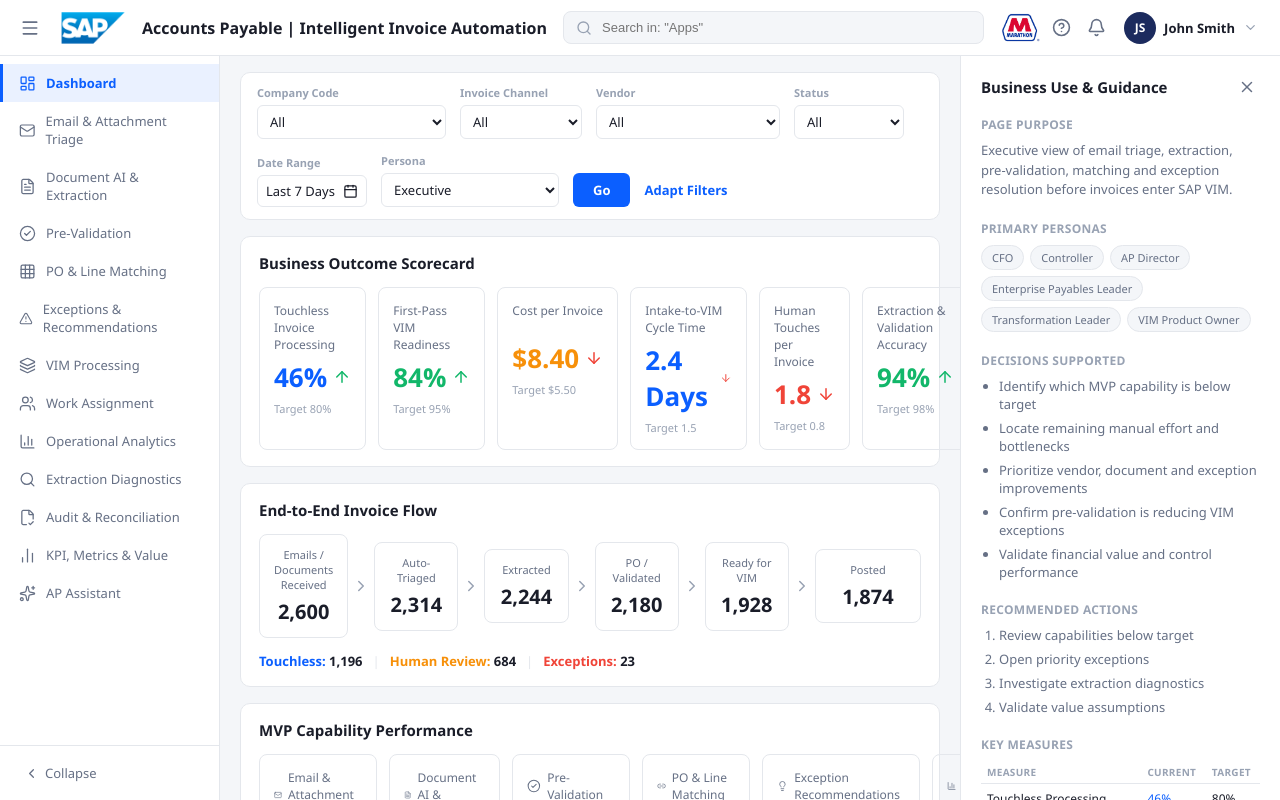
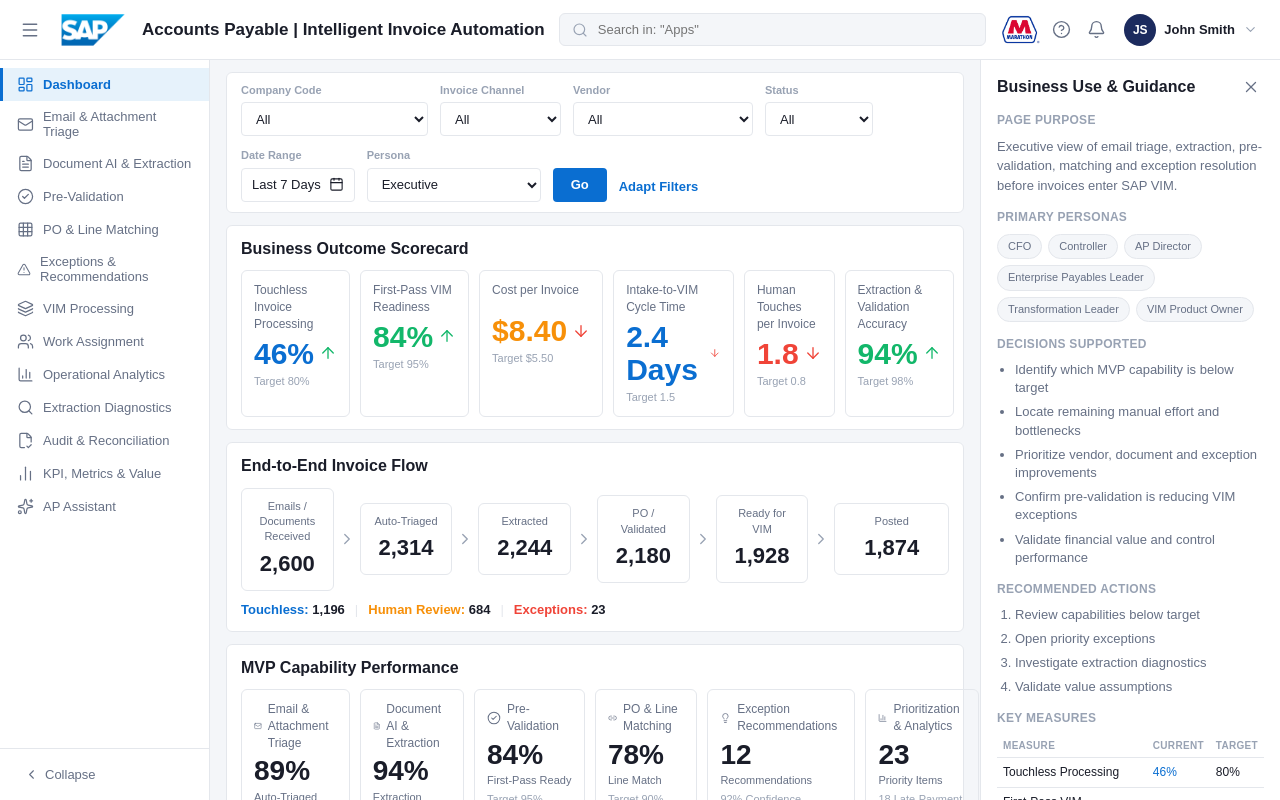
Before and after one commit to Dharshini-Prem-Anand/marathon_version2, a React (Vite) app: page / in a window 1280 px wide. Built offline with nearby package versions, Linux system fonts and the light colour scheme.

Commit message:
font and design changes

```diff
--- a/src/App.css
+++ b/src/App.css
@@ -10,9 +10,9 @@
 .topbar {
   display: flex;
   align-items: center;
-  gap: 16px;
-  height: 56px;
-  min-height: 56px;
+  gap: 14px;
+  height: 60px;
+  min-height: 60px;
   padding: 0 16px;
   background: var(--bg-panel);
   border-bottom: 1px solid var(--border);
@@ -43,7 +43,7 @@
 
 
 .topbar-title {
-  font-size: 16px;
+  font-size: 17px;
   font-weight: 600;
   color: var(--text-primary);
   white-space: nowrap;
@@ -58,7 +58,7 @@
   gap: 8px;
   background: var(--bg-app);
   border: 1px solid var(--border);
-  border-radius: 8px;
+  border-radius: 6px;
   padding: 7px 12px;
   color: var(--text-muted);
 }
@@ -112,7 +112,7 @@
 
 /* ---------- SIDEBAR ---------- */
 .sidebar {
-  width: 220px;
+  width: 210px;
   flex-shrink: 0;
   background: var(--bg-sidebar);
   border-right: 1px solid var(--border);
@@ -145,13 +145,13 @@
 .sidebar-item {
   display: flex;
   align-items: center;
-  gap: 10px;
+  gap: 9px;
   width: 100%;
   text-align: left;
   background: none;
   border: none;
   cursor: pointer;
-  padding: 10px 16px;
+  padding: 8px 14px;
   font-size: 13px;
   color: var(--text-secondary);
   border-left: 3px solid transparent;
@@ -210,24 +210,24 @@
 .main-content {
   flex: 1;
   overflow-y: auto;
-  padding: 16px 20px 32px;
-  display: flex;
-  flex-direction: column;
-  gap: 16px;
+  padding: 12px 16px 24px;
+  display: flex;
+  flex-direction: column;
+  gap: 12px;
   min-width: 0;
 }
 
 .panel {
   background: var(--bg-panel);
   border: 1px solid var(--border);
-  border-radius: 10px;
-  padding: 16px 18px;
+  border-radius: 6px;
+  padding: 12px 14px;
 }
 
 .panel-title {
-  font-size: 15px;
-  font-weight: 700;
-  margin: 0 0 14px;
+  font-size: 16px;
+  font-weight: 700;
+  margin: 0 0 10px;
   color: var(--text-primary);
 }
 
@@ -235,19 +235,19 @@
 .filter-bar {
   display: flex;
   align-items: flex-end;
-  gap: 14px;
+  gap: 12px;
   background: var(--bg-panel);
   border: 1px solid var(--border);
-  border-radius: 10px;
-  padding: 12px 16px;
+  border-radius: 6px;
+  padding: 10px 14px;
   flex-wrap: wrap;
 }
 
 .filter-field {
   display: flex;
   flex-direction: column;
-  gap: 5px;
-  min-width: 110px;
+  gap: 4px;
+  min-width: 108px;
 }
 
 .filter-field label {
@@ -259,8 +259,9 @@
 .filter-field select,
 .filter-field input[type='text'] {
   border: 1px solid var(--border);
-  border-radius: 6px;
-  padding: 6px 8px;
+  border-radius: 4px;
+  padding: 0 10px;
+  height: 34px;
   font-size: 13px;
   color: var(--text-primary);
   background: var(--bg-panel);
@@ -273,8 +274,9 @@
   justify-content: space-between;
   gap: 8px;
   border: 1px solid var(--border);
-  border-radius: 6px;
-  padding: 6px 8px;
+  border-radius: 4px;
+  padding: 0 10px;
+  height: 34px;
   font-size: 13px;
   color: var(--text-primary);
 }
@@ -283,8 +285,9 @@
   background: var(--blue);
   color: #fff;
   border: none;
-  border-radius: 6px;
-  padding: 8px 20px;
+  border-radius: 4px;
+  padding: 0 18px;
+  height: 34px;
   font-size: 13px;
   font-weight: 600;
   cursor: pointer;
@@ -304,33 +307,34 @@
 .scorecard-grid {
   display: grid;
   grid-template-columns: repeat(6, 1fr);
-  gap: 12px;
+  gap: 10px;
 }
 
 .scorecard-card {
   border: 1px solid var(--border);
-  border-radius: 8px;
-  padding: 14px;
-  display: flex;
-  flex-direction: column;
-  gap: 6px;
+  border-radius: 6px;
+  padding: 11px 12px;
+  display: flex;
+  flex-direction: column;
+  gap: 4px;
 }
 
 .scorecard-label {
   font-size: 12px;
   color: var(--text-secondary);
-  min-height: 32px;
+  min-height: 28px;
 }
 
 .scorecard-value-row {
   display: flex;
   align-items: center;
-  gap: 6px;
+  gap: 5px;
 }
 
 .scorecard-value {
-  font-size: 26px;
-  font-weight: 700;
+  font-size: 30px;
+  font-weight: 700;
+  line-height: 1.1;
 }
 
 .scorecard-target {
@@ -379,19 +383,19 @@
 .flow-step {
   flex: 1;
   border: 1px solid var(--border);
-  border-radius: 8px;
-  padding: 12px 14px;
+  border-radius: 6px;
+  padding: 10px 12px;
   text-align: center;
 }
 
 .flow-step-label {
   font-size: 11px;
   color: var(--text-secondary);
-  margin-bottom: 6px;
+  margin-bottom: 4px;
 }
 
 .flow-step-value {
-  font-size: 20px;
+  font-size: 22px;
   font-weight: 700;
   color: var(--text-primary);
 }
@@ -402,7 +406,7 @@
 }
 
 .flow-legend {
-  margin-top: 14px;
+  margin-top: 10px;
   font-size: 13px;
   display: flex;
   gap: 10px;
@@ -426,16 +430,16 @@
 .capability-grid {
   display: grid;
   grid-template-columns: repeat(6, 1fr);
-  gap: 12px;
+  gap: 10px;
 }
 
 .capability-card {
   border: 1px solid var(--border);
-  border-radius: 8px;
-  padding: 14px;
-  display: flex;
-  flex-direction: column;
-  gap: 4px;
+  border-radius: 6px;
+  padding: 11px 12px;
+  display: flex;
+  flex-direction: column;
+  gap: 3px;
 }
 
 .capability-header {
@@ -444,14 +448,15 @@
   gap: 6px;
   font-size: 12px;
   color: var(--text-secondary);
-  min-height: 32px;
+  min-height: 28px;
 }
 
 .capability-value {
-  font-size: 24px;
-  font-weight: 700;
-  color: var(--text-primary);
-  margin-top: 4px;
+  font-size: 28px;
+  font-weight: 700;
+  color: var(--text-primary);
+  margin-top: 2px;
+  line-height: 1.1;
 }
 
 .capability-value-label {
@@ -462,7 +467,7 @@
 .capability-target {
   font-size: 11px;
   color: var(--text-muted);
-  margin-bottom: 6px;
+  margin-bottom: 4px;
 }
 
 .capability-footer {
@@ -470,8 +475,8 @@
   align-items: baseline;
   gap: 6px;
   border-top: 1px solid var(--border);
-  padding-top: 8px;
-  margin-top: 4px;
+  padding-top: 6px;
+  margin-top: 2px;
 }
 
 .capability-stat {
@@ -501,12 +506,12 @@
   text-transform: uppercase;
   letter-spacing: 0.3px;
   color: var(--text-muted);
-  padding: 8px 10px;
+  padding: 6px 8px;
   border-bottom: 1px solid var(--border);
 }
 
 tbody td {
-  padding: 10px;
+  padding: 7px 8px;
   border-bottom: 1px solid var(--border);
   color: var(--text-primary);
   white-space: nowrap;
@@ -555,15 +560,15 @@
 .bottlenecks-grid {
   display: grid;
   grid-template-columns: 1.3fr 1fr 1fr;
-  gap: 24px;
+  gap: 12px;
 }
 
 .bottleneck-row {
   display: grid;
-  grid-template-columns: 130px 1fr 40px;
-  align-items: center;
-  gap: 10px;
-  margin-bottom: 12px;
+  grid-template-columns: 120px 1fr 36px;
+  align-items: center;
+  gap: 8px;
+  margin-bottom: 9px;
   font-size: 12px;
 }
 
@@ -593,9 +598,9 @@
 .diagnostics-list {
   display: flex;
   flex-direction: column;
-  gap: 14px;
+  gap: 10px;
   border-left: 1px solid var(--border);
-  padding-left: 24px;
+  padding-left: 16px;
 }
 
 .diagnostic-row {
@@ -617,10 +622,10 @@
 
 .intervention-panel {
   border-left: 1px solid var(--border);
-  padding-left: 24px;
-  display: flex;
-  flex-direction: column;
-  gap: 10px;
+  padding-left: 16px;
+  display: flex;
+  flex-direction: column;
+  gap: 8px;
 }
 
 .intervention-title {
@@ -636,8 +641,8 @@
 
 .intervention-stats {
   display: flex;
-  gap: 24px;
-  margin: 4px 0;
+  gap: 18px;
+  margin: 2px 0;
 }
 
 .intervention-stat-label {
@@ -646,16 +651,18 @@
 }
 
 .intervention-stat-value {
-  font-size: 20px;
-  font-weight: 700;
+  font-size: 24px;
+  font-weight: 700;
+  line-height: 1.1;
 }
 
 .btn-primary {
   background: var(--blue);
   color: #fff;
   border: none;
-  border-radius: 6px;
-  padding: 10px 14px;
+  border-radius: 4px;
+  padding: 0 14px;
+  height: 34px;
   font-size: 13px;
   font-weight: 600;
   cursor: pointer;
@@ -669,24 +676,24 @@
 .value-grid {
   display: grid;
   grid-template-columns: repeat(5, 1fr);
-  gap: 12px;
-  margin-bottom: 16px;
+  gap: 10px;
+  margin-bottom: 12px;
 }
 
 .value-card {
   border: 1px solid var(--border);
-  border-radius: 8px;
-  padding: 14px;
+  border-radius: 6px;
+  padding: 11px 12px;
   display: flex;
   flex-direction: column;
   align-items: center;
   text-align: center;
-  gap: 6px;
+  gap: 5px;
 }
 
 .value-icon {
-  width: 36px;
-  height: 36px;
+  width: 32px;
+  height: 32px;
   border-radius: 50%;
   background: var(--blue-light);
   color: var(--blue);
@@ -696,9 +703,10 @@
 }
 
 .value-value {
-  font-size: 20px;
-  font-weight: 700;
-  color: var(--text-primary);
+  font-size: 24px;
+  font-weight: 700;
+  color: var(--text-primary);
+  line-height: 1.1;
 }
 
 .value-label {
@@ -709,7 +717,7 @@
 .value-title {
   font-size: 12px;
   color: var(--text-secondary);
-  margin-top: 4px;
+  margin-top: 2px;
 }
 
 .value-footer {
@@ -720,7 +728,7 @@
   font-size: 12px;
   color: var(--text-secondary);
   border-top: 1px solid var(--border);
-  padding-top: 14px;
+  padding-top: 10px;
 }
 
 .value-footer-item strong {
@@ -729,19 +737,19 @@
 
 /* ---------- GUIDANCE PANEL ---------- */
 .guidance-panel {
-  width: 320px;
+  width: 300px;
   flex-shrink: 0;
   background: var(--bg-panel);
   border-left: 1px solid var(--border);
   overflow-y: auto;
-  padding: 18px 20px 32px;
+  padding: 14px 16px 24px;
 }
 
 .guidance-header {
   display: flex;
   align-items: center;
   justify-content: space-between;
-  margin-bottom: 16px;
+  margin-bottom: 12px;
 }
 
 .guidance-header.guidance-header-leading {
@@ -750,7 +758,7 @@
 }
 
 .guidance-header h2 {
-  font-size: 15px;
+  font-size: 16px;
   margin: 0;
 }
 
@@ -766,7 +774,7 @@
 }
 
 .guidance-section {
-  margin-bottom: 20px;
+  margin-bottom: 14px;
 }
 
 .guidance-section h3 {
@@ -862,10 +870,11 @@
 /* ---------- SHARED: BADGES ---------- */
 .badge {
   display: inline-block;
-  padding: 3px 10px;
+  padding: 2px 8px;
   border-radius: 20px;
   font-size: 11px;
   font-weight: 600;
+  white-space: nowrap;
 }
 
 .badge-blue {
@@ -893,8 +902,9 @@
   background: var(--bg-panel);
   color: var(--blue);
   border: 1px solid var(--blue);
-  border-radius: 6px;
-  padding: 9px 14px;
+  border-radius: 4px;
+  padding: 0 14px;
+  height: 34px;
   font-size: 13px;
   font-weight: 600;
   cursor: pointer;
@@ -915,23 +925,23 @@
 .stat-card {
   background: var(--bg-panel);
   border: 1px solid var(--border);
-  border-radius: 10px;
-  padding: 14px;
-  display: flex;
-  flex-direction: column;
-  gap: 8px;
+  border-radius: 6px;
+  padding: 11px 12px;
+  display: flex;
+  flex-direction: column;
+  gap: 6px;
 }
 
 .stat-card-header {
   display: flex;
   align-items: center;
-  gap: 8px;
+  gap: 7px;
 }
 
 .stat-icon {
-  width: 30px;
-  height: 30px;
-  border-radius: 8px;
+  width: 28px;
+  height: 28px;
+  border-radius: 6px;
   background: var(--bg-app);
   display: flex;
   align-items: center;
@@ -946,8 +956,9 @@
 }
 
 .stat-value {
-  font-size: 22px;
-  font-weight: 700;
+  font-size: 30px;
+  font-weight: 700;
+  line-height: 1.1;
 }
 
 .stat-target {
@@ -959,7 +970,7 @@
 .triage-main-grid {
   display: grid;
   grid-template-columns: minmax(0, 1.8fr) minmax(0, 1fr);
-  gap: 16px;
+  gap: 12px;
   align-items: start;
 }
 
@@ -1013,7 +1024,7 @@
 .triage-secondary-grid {
   display: grid;
   grid-template-columns: minmax(0, 1fr) minmax(0, 1fr);
-  gap: 16px;
+  gap: 12px;
 }
 
 /* ---------- TRIAGE QUEUE TABLE ---------- */
@@ -1078,7 +1089,7 @@
 
 .proposed-classification {
   border: 1px solid var(--border);
-  border-radius: 8px;
+  border-radius: 6px;
   padding: 12px;
   margin-top: 4px;
 }
@@ -1276,14 +1287,14 @@
 .docai-main-grid {
   display: grid;
   grid-template-columns: minmax(0, 1.2fr) minmax(0, 1.4fr);
-  gap: 16px;
+  gap: 12px;
   align-items: start;
 }
 
 .doc-ai-secondary-grid {
   display: grid;
   grid-template-columns: repeat(3, minmax(0, 1fr));
-  gap: 16px;
+  gap: 12px;
 }
 
 .doc-ai-secondary-grid table {
@@ -1376,8 +1387,8 @@
 
 .invoice-mock {
   border: 1px solid var(--border);
-  border-radius: 8px;
-  padding: 16px;
+  border-radius: 6px;
+  padding: 12px;
   font-size: 12px;
   color: var(--text-primary);
   background: var(--bg-panel);
@@ -1645,7 +1656,7 @@
   grid-template-areas:
     'preview rules vendor'
     'actions actions vendor';
-  gap: 16px;
+  gap: 12px;
   align-items: start;
 }
 
@@ -1661,7 +1672,7 @@
   grid-area: vendor;
   display: flex;
   flex-direction: column;
-  gap: 16px;
+  gap: 12px;
 }
 
 .pv-actions {
@@ -1855,7 +1866,7 @@
   background: #fef8e7;
   border: 1px solid #f2d98a;
   color: #8a6d1a;
-  border-radius: 8px;
+  border-radius: 6px;
   padding: 12px 16px;
   font-size: 13px;
 }
@@ -1873,7 +1884,7 @@
 .po-main-grid {
   display: grid;
   grid-template-columns: minmax(0, 2.1fr) minmax(0, 1fr);
-  gap: 16px;
+  gap: 12px;
   align-items: start;
 }
 
@@ -1889,14 +1900,14 @@
   align-items: center;
   gap: 10px;
   border: 1px solid var(--border);
-  border-radius: 8px;
+  border-radius: 6px;
   padding: 12px;
 }
 
 .match-summary-icon {
   width: 34px;
   height: 34px;
-  border-radius: 8px;
+  border-radius: 6px;
   background: var(--bg-app);
   color: var(--text-secondary);
   display: flex;
@@ -1972,8 +1983,8 @@
 
 .matching-performance-card {
   border: 1px solid var(--border);
-  border-radius: 8px;
-  padding: 14px;
+  border-radius: 6px;
+  padding: 12px;
   text-align: center;
 }
 
@@ -1985,7 +1996,7 @@
 }
 
 .matching-performance-percent {
-  font-size: 22px;
+  font-size: 28px;
   font-weight: 700;
 }
 
@@ -2080,7 +2091,7 @@
 .exceptions-main-grid {
   display: grid;
   grid-template-columns: minmax(0, 1.5fr) minmax(0, 1fr);
-  gap: 16px;
+  gap: 12px;
   align-items: start;
 }
 
@@ -2178,7 +2189,7 @@
   background: var(--blue-light);
   border: 1px solid #b8d4fb;
   color: #0b5fff;
-  border-radius: 8px;
+  border-radius: 6px;
   padding: 12px 16px;
   font-size: 13px;
 }
@@ -2201,7 +2212,7 @@
   border: none;
   cursor: pointer;
   padding: 4px 6px;
-  border-radius: 8px;
+  border-radius: 6px;
   flex-shrink: 0;
 }
 
@@ -2226,7 +2237,7 @@
 }
 
 .page-header h1 {
-  font-size: 24px;
+  font-size: 18px;
   font-weight: 700;
   color: var(--text-primary);
   margin: 0 0 4px;
@@ -2242,7 +2253,7 @@
   display: flex;
   align-items: flex-start;
   justify-content: space-between;
-  gap: 16px;
+  gap: 12px;
   flex-wrap: wrap;
 }
 
@@ -2368,7 +2379,7 @@
 .vim-secondary-grid {
   display: grid;
   grid-template-columns: minmax(0, 1fr) minmax(0, 1fr);
-  gap: 16px;
+  gap: 12px;
   align-items: start;
 }
 
@@ -2453,7 +2464,7 @@
   flex: 1;
   min-width: 160px;
   border: 1px solid var(--border);
-  border-radius: 8px;
+  border-radius: 6px;
   padding: 10px 12px;
   display: flex;
   align-items: center;
@@ -2513,13 +2524,13 @@
 .operational-health-grid {
   display: grid;
   grid-template-columns: repeat(4, minmax(0, 1fr));
-  gap: 16px;
+  gap: 12px;
 }
 
 .operational-health-card {
   border: 1px solid var(--border);
-  border-radius: 8px;
-  padding: 14px;
+  border-radius: 6px;
+  padding: 12px;
 }
 
 .operational-health-label {
@@ -2529,9 +2540,9 @@
 }
 
 .operational-health-value {
-  font-size: 22px;
-  font-weight: 700;
-  margin-bottom: 8px;
+  font-size: 28px;
+  font-weight: 700;
+  margin-bottom: 6px;
 }
 
 .sparkline {
@@ -2590,14 +2601,14 @@
 .work-assignment-grid-1 {
   display: grid;
   grid-template-columns: minmax(0, 1.7fr) minmax(0, 1fr);
-  gap: 16px;
+  gap: 12px;
   align-items: start;
 }
 
 .work-assignment-grid-2 {
   display: grid;
   grid-template-columns: minmax(0, 2fr) minmax(0, 1fr);
-  gap: 16px;
+  gap: 12px;
   align-items: start;
 }
 
@@ -2673,7 +2684,7 @@
 }
 
 .priority-donut-score {
-  font-size: 26px;
+  font-size: 28px;
   font-weight: 700;
   color: var(--red);
   line-height: 1;
@@ -2761,7 +2772,7 @@
 .reassignment-metrics-row {
   display: grid;
   grid-template-columns: repeat(3, minmax(0, 1fr));
-  gap: 16px;
+  gap: 12px;
 }
 
 .reassignment-metric-card {
@@ -2769,8 +2780,8 @@
   align-items: center;
   gap: 12px;
   border: 1px solid var(--border);
-  border-radius: 8px;
-  padding: 16px;
+  border-radius: 6px;
+  padding: 12px;
   background: var(--bg-panel);
 }
 
@@ -2787,7 +2798,7 @@
 }
 
 .reassignment-metric-value {
-  font-size: 20px;
+  font-size: 24px;
   font-weight: 700;
   color: var(--text-primary);
 }
@@ -2801,14 +2812,14 @@
 .analytics-grid-1 {
   display: grid;
   grid-template-columns: repeat(3, minmax(0, 1fr));
-  gap: 16px;
+  gap: 12px;
   align-items: start;
 }
 
 .analytics-grid-2 {
   display: grid;
   grid-template-columns: minmax(0, 1.5fr) minmax(0, 1fr);
-  gap: 16px;
+  gap: 12px;
   align-items: start;
 }
 
@@ -3030,14 +3041,14 @@
 .extraction-diag-grid-1 {
   display: grid;
   grid-template-columns: minmax(0, 1.6fr) minmax(0, 1fr) minmax(0, 1fr) minmax(0, 1fr);
-  gap: 16px;
+  gap: 12px;
   align-items: start;
 }
 
 .extraction-diag-grid-2 {
   display: grid;
   grid-template-columns: minmax(0, 1.7fr) minmax(0, 1fr);
-  gap: 16px;
+  gap: 12px;
   align-items: start;
 }
 
@@ -3205,13 +3216,13 @@
 .learning-governance-grid {
   display: grid;
   grid-template-columns: repeat(4, minmax(0, 1fr));
-  gap: 16px;
+  gap: 12px;
 }
 
 .learning-governance-card {
   border: 1px solid var(--border);
-  border-radius: 8px;
-  padding: 14px;
+  border-radius: 6px;
+  padding: 12px;
 }
 
 .learning-governance-label {
@@ -3222,7 +3233,7 @@
 }
 
 .learning-governance-value {
-  font-size: 22px;
+  font-size: 28px;
   font-weight: 700;
   color: var(--text-primary);
 }
@@ -3266,25 +3277,26 @@
 .plain-stat-card {
   background: var(--bg-panel);
   border: 1px solid var(--border);
-  border-radius: 10px;
-  padding: 16px;
+  border-radius: 6px;
+  padding: 12px;
 }
 
 .plain-stat-label {
   font-size: 12.5px;
   color: var(--text-secondary);
-  margin-bottom: 10px;
+  margin-bottom: 7px;
 }
 
 .plain-stat-value {
-  font-size: 26px;
-  font-weight: 700;
+  font-size: 30px;
+  font-weight: 700;
+  line-height: 1.1;
 }
 
 .audit-main-grid {
   display: grid;
   grid-template-columns: minmax(0, 1.7fr) minmax(0, 1fr);
-  gap: 16px;
+  gap: 12px;
   align-items: start;
 }
 
@@ -3292,7 +3304,7 @@
 .audit-side-col {
   display: flex;
   flex-direction: column;
-  gap: 16px;
+  gap: 12px;
 }
 
 .audit-footer-actions {
@@ -3315,7 +3327,7 @@
 .e2e-recon-box {
   flex: 1;
   border: 1px solid var(--border);
-  border-radius: 8px;
+  border-radius: 6px;
   padding: 12px;
   text-align: center;
 }
@@ -3438,14 +3450,14 @@
 .kpi-main-grid {
   display: grid;
   grid-template-columns: minmax(0, 1.6fr) minmax(0, 1fr);
-  gap: 16px;
+  gap: 12px;
   align-items: start;
 }
 
 .kpi-bottom-grid {
   display: grid;
   grid-template-columns: repeat(3, minmax(0, 1fr));
-  gap: 16px;
+  gap: 12px;
   align-items: start;
 }
 
@@ -3495,7 +3507,7 @@
 .measure-calc-example {
   background: var(--blue-light);
   border: 1px solid #b8d4fb;
-  border-radius: 8px;
+  border-radius: 6px;
   padding: 10px 12px;
   font-size: 12.5px;
   color: var(--text-primary);
@@ -3511,7 +3523,7 @@
 .measure-config-row-source {
   display: grid;
   grid-template-columns: 1.4fr 1fr;
-  gap: 16px;
+  gap: 12px;
   align-items: end;
 }
 
@@ -3607,14 +3619,14 @@
 .assistant-top-grid {
   display: grid;
   grid-template-columns: minmax(0, 1.6fr) minmax(0, 1fr);
-  gap: 16px;
+  gap: 12px;
   align-items: start;
 }
 
 .assistant-bottom-grid {
   display: grid;
   grid-template-columns: minmax(0, 1.6fr) minmax(0, 1fr);
-  gap: 16px;
+  gap: 12px;
   align-items: start;
 }
 
@@ -3641,8 +3653,8 @@
 }
 
 .chat-bubble {
-  border-radius: 10px;
-  padding: 12px 14px;
+  border-radius: 6px;
+  padding: 10px 12px;
   font-size: 13px;
   line-height: 1.5;
   color: var(--text-primary);
@@ -3752,7 +3764,7 @@
 }
 
 .assistant-rec-confidence-value {
-  font-size: 26px;
+  font-size: 28px;
   font-weight: 700;
   color: var(--green);
   line-height: 1;
--- a/src/components/MeasureDefinitionRegister.jsx
+++ b/src/components/MeasureDefinitionRegister.jsx
@@ -9,13 +9,13 @@
       <div className="table-wrap">
         <table className="table-fixed">
           <colgroup>
-            <col style={{ width: '26%' }} />
-            <col style={{ width: '17%' }} />
-            <col style={{ width: '11%' }} />
-            <col style={{ width: '11%' }} />
-            <col style={{ width: '11%' }} />
-            <col style={{ width: '15%' }} />
-            <col style={{ width: '9%' }} />
+            <col style={{ width: '25%' }} />
+            <col style={{ width: '16%' }} />
+            <col style={{ width: '10%' }} />
+            <col style={{ width: '10%' }} />
+            <col style={{ width: '10%' }} />
+            <col style={{ width: '14%' }} />
+            <col style={{ width: '12%' }} />
           </colgroup>
           <thead>
             <tr>
--- a/src/components/VimWorklistTable.jsx
+++ b/src/components/VimWorklistTable.jsx
@@ -17,13 +17,13 @@
             <col style={{ width: '9%' }} />
             <col style={{ width: '12%' }} />
             <col style={{ width: '8%' }} />
-            <col style={{ width: '10%' }} />
-            <col style={{ width: '9%' }} />
-            <col style={{ width: '9%' }} />
+            <col style={{ width: '13%' }} />
+            <col style={{ width: '7%' }} />
+            <col style={{ width: '8%' }} />
             <col style={{ width: '7%' }} />
             <col style={{ width: '4%' }} />
             <col style={{ width: '5%' }} />
-            <col style={{ width: '10%' }} />
+            <col style={{ width: '9%' }} />
             <col style={{ width: '7%' }} />
           </colgroup>
           <thead>
--- a/src/index.css
+++ b/src/index.css
@@ -6,8 +6,8 @@
   --text-primary: #1a1d29;
   --text-secondary: #667085;
   --text-muted: #98a2b3;
-  --blue: #0b5fff;
-  --blue-light: #eaf1ff;
+  --blue: #0a6ed1;
+  --blue-light: #e6f2fb;
   --green: #12b76a;
   --green-light: #e7f9ef;
   --orange: #f79009;
@@ -16,7 +16,7 @@
   --red-light: #fdecea;
   --sap-blue: #0a6ed1;
 
-  font-family: 'Segoe UI', -apple-system, BlinkMacSystemFont, Roboto, Arial, sans-serif;
+  font-family: '72', Arial, sans-serif;
   color-scheme: light;
 }
 
@@ -33,8 +33,17 @@
 body {
   background: var(--bg-app);
   color: var(--text-primary);
+  font-size: 13px;
+  line-height: 1.4;
 }
 
-button {
+button,
+select,
+input,
+textarea {
   font-family: inherit;
 }
+
+svg {
+  stroke-width: 1.75;
+}
```
